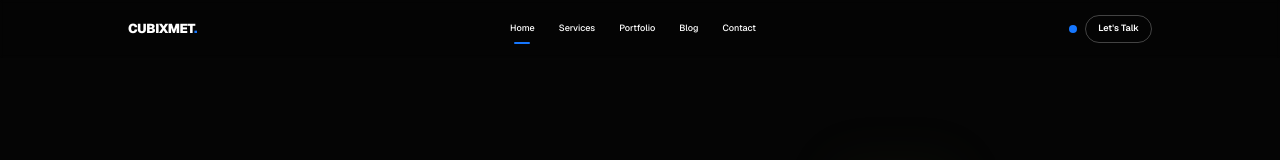
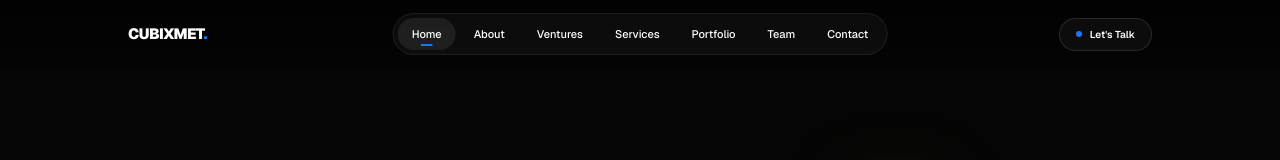
Before and after one commit to amnas-cubixmet/cubixmet, a Next.js app: page / in a window 1280 px wide. Shown: the top 160 px of the page. Built offline with nearby package versions, Linux system fonts and the light colour scheme.

Commit message:
Refine responsive navbar and mobile menu

```diff
--- a/components/home/SiteHeader.tsx
+++ b/components/home/SiteHeader.tsx
@@ -2,12 +2,23 @@
 
 import { useEffect, useState } from "react";
 
+const navLinks = [
+  ["#top", "Home"],
+  ["#about", "About"],
+  ["#ventures", "Ventures"],
+  ["#services", "Services"],
+  ["#work", "Portfolio"],
+  ["#team", "Team"],
+  ["#contact", "Contact"],
+] as const;
+
 export default function SiteHeader() {
   const [menuOpen, setMenuOpen] = useState(false);
   const [activeLink, setActiveLink] = useState("#top");
+  const [scrolled, setScrolled] = useState(false);
 
   useEffect(() => {
-    const sectionIds = ["top", "about", "services", "process", "work", "journal", "contact"];
+    const sectionIds = ["top", "about", "ventures", "services", "process", "work", "team", "impact", "contact"];
     const sections = sectionIds
       .map((id) => document.getElementById(id))
       .filter(Boolean) as HTMLElement[];
@@ -17,77 +28,158 @@ export default function SiteHeader() {
         const visible = entries
           .filter((entry) => entry.isIntersecting)
           .sort((a, b) => b.intersectionRatio - a.intersectionRatio)[0];
-        if (visible?.target?.id) setActiveLink(`#${visible.target.id}`);
+
+        if (!visible?.target?.id) return;
+
+        const id = visible.target.id;
+        if (id === "process" || id === "impact") return;
+        setActiveLink(`#${id}`);
       },
-      { rootMargin: "-35% 0px -50% 0px", threshold: [0, 0.15, 0.35, 0.6] }
+      { rootMargin: "-32% 0px -56% 0px", threshold: [0, 0.15, 0.35, 0.6] }
     );
 
     sections.forEach((section) => observer.observe(section));
     return () => observer.disconnect();
   }, []);
 
+  useEffect(() => {
+    const update = () => setScrolled(window.scrollY > 18);
+    update();
+    window.addEventListener("scroll", update, { passive: true });
+    return () => window.removeEventListener("scroll", update);
+  }, []);
+
   return (
-    <header className="fixed inset-x-0 top-0 z-50 bg-black/20 backdrop-blur-[2px]">
-      <div className="header-wrapper flex h-[54px] items-center justify-between md:h-[58px]">
-        <a href="#top" className="relative z-50 text-[12px] font-black tracking-[-0.035em] md:text-[13px]">
+    <header
+      className={
+        "fixed inset-x-0 top-0 z-50 transition-all duration-300 " +
+        (scrolled || menuOpen
+          ? "border-b border-white/8 bg-[#050505]/92 backdrop-blur-xl"
+          : "bg-gradient-to-b from-black/55 to-transparent")
+      }
+    >
+      <div className="header-wrapper flex h-[60px] items-center justify-between md:h-[68px]">
+        <a
+          href="#top"
+          onClick={() => {
+            setActiveLink("#top");
+            setMenuOpen(false);
+          }}
+          className="relative z-50 text-[13px] font-black tracking-[-0.04em] text-white md:text-[15px]"
+        >
           CUBIXMET<span className="text-[#1677FF]">.</span>
         </a>
 
-        <nav className="hidden items-center gap-6 text-[9px] font-medium md:flex">
-          {[
-            ["#top", "Home"],
-            ["#services", "Services"],
-            ["#work", "Portfolio"],
-            ["#journal", "Blog"],
-            ["#contact", "Contact"],
-          ].map(([href, label]) => (
+        <nav className="absolute left-1/2 hidden -translate-x-1/2 items-center gap-1 rounded-full border border-white/8 bg-white/[0.035] p-1 md:flex">
+          {navLinks.map(([href, label]) => (
             <a
               key={href}
               href={href}
               onClick={() => setActiveLink(href)}
               className={
-                "relative transition-colors duration-300 " +
-                (activeLink === href ? "text-[#1677FF]" : "text-white/55 hover:text-white")
+                "relative rounded-full px-3 py-2 text-[10px] font-medium transition-all duration-300 lg:px-3.5 lg:text-[11px] " +
+                (activeLink === href
+                  ? "bg-white/[0.08] text-white"
+                  : "text-white/45 hover:bg-white/[0.045] hover:text-white")
               }
             >
               {label}
               <span
                 className={
-                  "absolute -bottom-2 left-1/2 h-[2px] -translate-x-1/2 rounded-full bg-[#1677FF] transition-all duration-300 " +
-                  (activeLink === href ? "w-4 opacity-100" : "w-0 opacity-0")
+                  "absolute bottom-[4px] left-1/2 h-[2px] -translate-x-1/2 rounded-full bg-[#1677FF] transition-all duration-300 " +
+                  (activeLink === href ? "w-3 opacity-100" : "w-0 opacity-0")
                 }
               />
             </a>
           ))}
         </nav>
 
-        <div className="hidden items-center gap-2 md:flex">
-          <span className="h-2 w-2 rounded-full bg-[#1677FF]" />
-          <a href="#contact" className="rounded-full border border-white/25 px-3 py-1.5 text-[9px] font-semibold text-white transition hover:border-[#1677FF] hover:text-[#1677FF]">
-            Let&apos;s Talk
-          </a>
-        </div>
+        <a
+          href="#contact"
+          onClick={() => setActiveLink("#contact")}
+          className="hidden items-center gap-2 rounded-full border border-white/12 bg-white/[0.035] px-4 py-2 text-[10px] font-semibold text-white transition hover:border-[#1677FF]/60 hover:bg-[#1677FF] md:inline-flex"
+        >
+          <span className="h-1.5 w-1.5 rounded-full bg-[#1677FF]" />
+          Let&apos;s Talk
+        </a>
 
         <button
           type="button"
-          aria-label="Toggle menu"
+          aria-label={menuOpen ? "Close menu" : "Open menu"}
+          aria-expanded={menuOpen}
           onClick={() => setMenuOpen((value) => !value)}
-          className="relative z-50 grid h-9 w-9 place-items-center rounded-full border border-white/10 md:hidden"
+          className={
+            "relative z-50 grid h-9 w-9 place-items-center border transition md:hidden " +
+            (menuOpen
+              ? "border-[#1677FF] bg-[#1677FF]"
+              : "border-white/12 bg-white/[0.04]")
+          }
         >
-          <span className="flex w-4 flex-col gap-1.5">
-            <span className={"h-px w-full bg-white transition " + (menuOpen ? "translate-y-[3.5px] rotate-45" : "")} />
-            <span className={"h-px w-full bg-white transition " + (menuOpen ? "-translate-y-[3.5px] -rotate-45" : "")} />
+          <span className="flex w-4 flex-col gap-[5px]">
+            <span
+              className={
+                "h-px w-full bg-white transition duration-300 " +
+                (menuOpen ? "translate-y-[3px] rotate-45" : "")
+              }
+            />
+            <span
+              className={
+                "h-px w-full bg-white transition duration-300 " +
+                (menuOpen ? "-translate-y-[3px] -rotate-45" : "")
+              }
+            />
           </span>
         </button>
       </div>
 
-      <div className={"absolute inset-x-0 top-0 min-h-[100svh] bg-[#050505] px-5 pb-8 pt-24 transition duration-500 md:hidden " + (menuOpen ? "translate-y-0 opacity-100" : "-translate-y-full opacity-0 pointer-events-none")}>
-        <div className="flex flex-col gap-3 text-[clamp(2.6rem,14vw,4.8rem)] font-semibold leading-none tracking-[-0.06em]">
-          {[["#about","About"],["#services","Services"],["#work","Work"],["#process","Process"],["#journal","Insights"],["#contact","Contact"]].map(([href,label]) => (
-            <a key={href} onClick={() => setMenuOpen(false)} href={href} className="border-b border-white/10 pb-3">
-              {label}
+      <div
+        className={
+          "absolute right-[14px] top-[66px] w-[min(320px,calc(100vw-28px))] overflow-hidden border border-white/10 bg-[#0b0b0b]/98 shadow-2xl backdrop-blur-xl transition-all duration-300 md:hidden " +
+          (menuOpen
+            ? "translate-y-0 opacity-100"
+            : "-translate-y-3 pointer-events-none opacity-0")
+        }
+      >
+        <nav className="p-2">
+          {navLinks.map(([href, label], index) => (
+            <a
+              key={href}
+              href={href}
+              onClick={() => {
+                setActiveLink(href);
+                setMenuOpen(false);
+              }}
+              className={
+                "flex items-center justify-between border-white/7 px-4 py-3.5 text-[15px] font-medium tracking-[-0.02em] transition " +
+                (index !== navLinks.length - 1 ? "border-b " : "") +
+                (activeLink === href
+                  ? "text-white"
+                  : "text-white/52 hover:text-white")
+              }
+            >
+              <span>{label}</span>
+              <span
+                className={
+                  "h-1.5 w-1.5 rounded-full transition " +
+                  (activeLink === href ? "bg-[#1677FF]" : "bg-white/12")
+                }
+              />
             </a>
           ))}
+        </nav>
+
+        <div className="border-t border-white/8 p-3">
+          <a
+            href="#contact"
+            onClick={() => {
+              setActiveLink("#contact");
+              setMenuOpen(false);
+            }}
+            className="flex items-center justify-between bg-[#1677FF] px-4 py-3 text-[12px] font-semibold text-white"
+          >
+            Start a project
+            <span aria-hidden="true">↗</span>
+          </a>
         </div>
       </div>
     </header>
```
